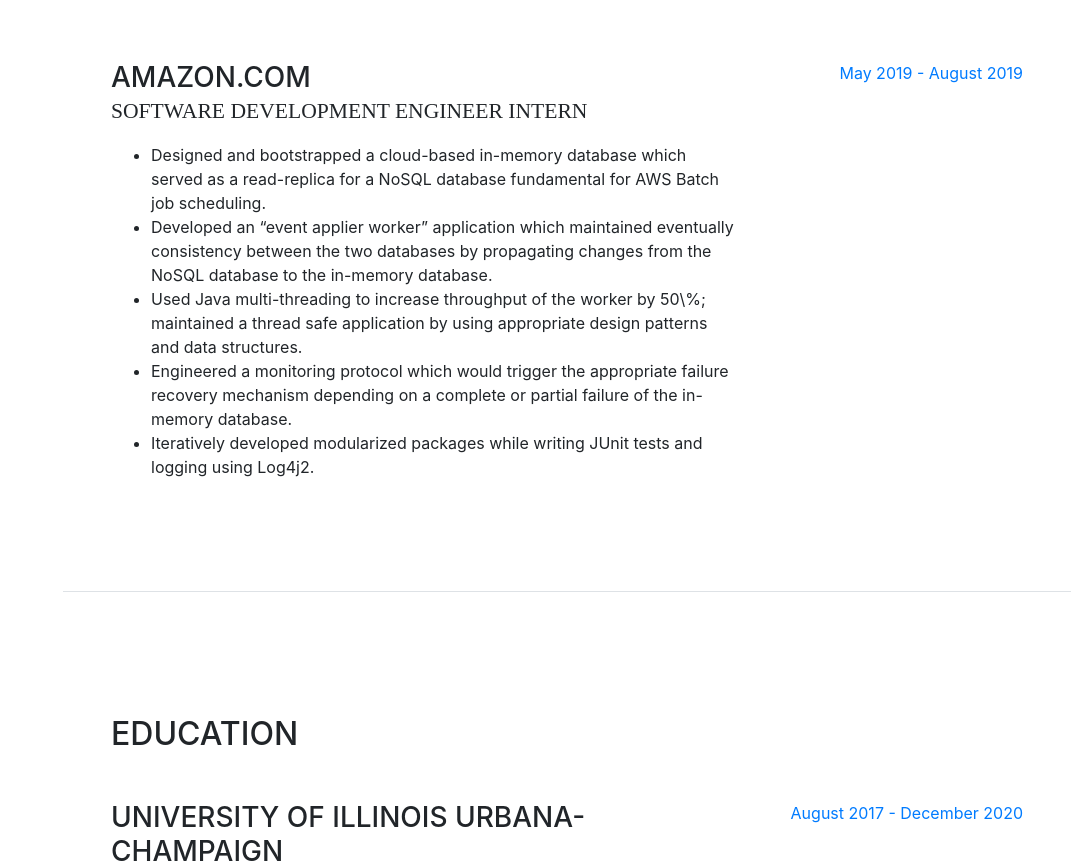
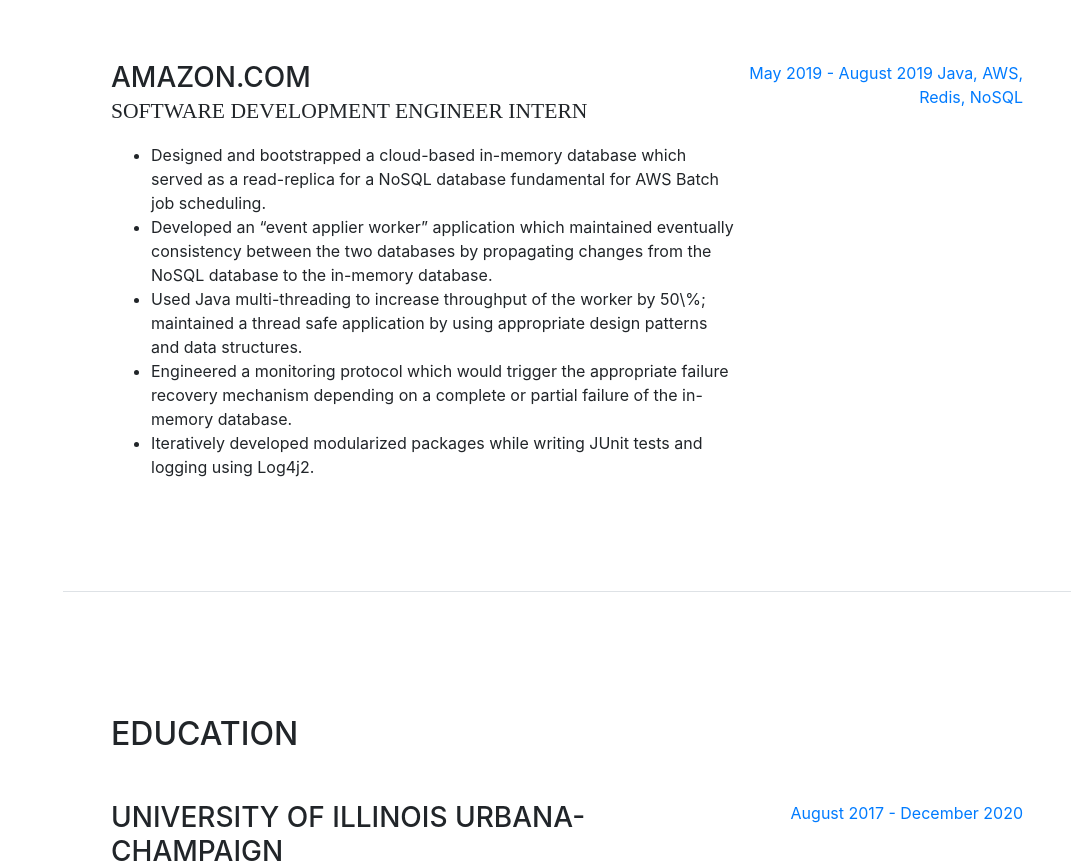
Before and after one commit to 1kishan/1kishan.github.io, a website with bundled scripts: page index.html in a window 1280 px wide. Shown: the part 1451-2314 px from the top of the page, without its empty margins (209-1280 px from the left). Built offline with nearby package versions, Linux system fonts and the light colour scheme; a web font is replaced by a local one.

Commit message:
Update index.html

```diff
--- a/index.html
+++ b/index.html
@@ -157,7 +157,10 @@
               </ul>
             </div>
             <div class="resume-date text-md-right">
-              <span class="text-primary">May 2019 - August 2019 </span>
+              <span class="text-primary">
+                May 2019 - August 2019
+                Java, AWS, Redis, NoSQL
+              </span>
             </div>
           </div>
 
@@ -327,7 +330,7 @@
           <h2 class="mb-5">Interests</h2>
           <p>Apart from being a student, I enjoy working on independent programming projects, playing chess, and reading. I am also a huge NBA (Go Bulls!) and NFL (Go Bears!) fan and enjoy looking at trends in player and team data.
           </p>
-          <p class="mb-0"> Otherwise, I am usually playing chess <a href = "https://lichess.org/@/kishan28"> Challenge me!</a> or reading data driven articles <a href = "http://fivethirtyeight.com" > fivethirtyeight.com </a>.
+          <p class="mb-0"> Otherwise, I am usually playing chess <a href = "https://lichess.org/@/kishan28"> Challenge me!</a> or reading data driven articles <a href = "http://fivethirtyeight.com" > fivethirtyeight.com</a>.
         </div>
       </section>
 
```
